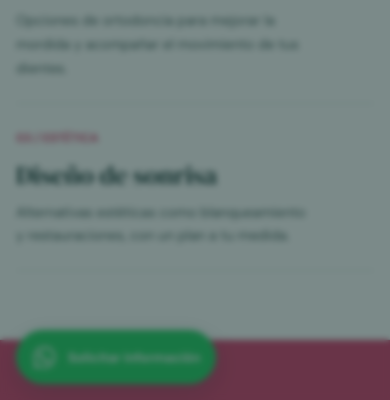
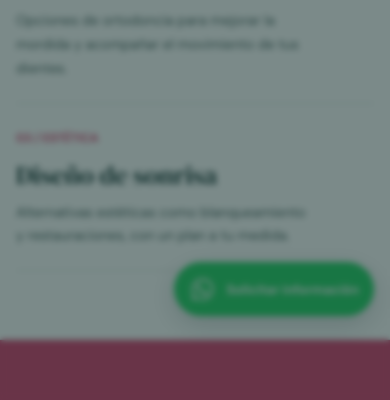
Before and after one commit to Sergio-Chavez301/dentissa, a Laravel app: template resources/views/home.blade.php in a window 390 px wide. Shown: the part 1536-1936 px from the top of the page. Run offline with Laravel 12, Linux system fonts and the light colour scheme; the template is opened without the code that fills it, so the values that code supplies are empty; a user stored in the database is signed in; data comes from the database, SQL or seed files in the repository.

Commit message:
feat: update WhatsApp bubble positioning for improved layout

```diff
--- a/resources/views/home.blade.php
+++ b/resources/views/home.blade.php
@@ -126,7 +126,7 @@
         .form-actions .button-outline { min-height: 46px; }
         .chat-launcher { position: fixed; right: 24px; bottom: 24px; z-index: 20; min-height: 54px; padding: 0 20px; border: 0; border-radius: 999px; color: var(--white); background: var(--rose); box-shadow: 0 8px 26px #102b2933; font-weight: 700; cursor: pointer; }
         .chat-launcher:hover { background: var(--rose-dark); }
-        .whatsapp-bubble { position: fixed; left: 24px; bottom: 24px; z-index: 20; min-height: 58px; display: inline-flex; align-items: center; justify-content: center; gap: 10px; padding: 0 18px; border: 0; border-radius: 999px; color: #fff; background: #25d366; box-shadow: 0 8px 26px #102b2933; font-size: 14px; font-weight: 700; text-decoration: none; transition: transform .2s ease, background .2s ease; }
+        .whatsapp-bubble { position: fixed; right: 24px; bottom: 94px; z-index: 20; min-height: 58px; display: inline-flex; align-items: center; justify-content: center; gap: 10px; padding: 0 18px; border: 0; border-radius: 999px; color: #fff; background: #25d366; box-shadow: 0 8px 26px #102b2933; font-size: 14px; font-weight: 700; text-decoration: none; transition: transform .2s ease, background .2s ease; }
         .whatsapp-bubble:hover { color: #fff; background: #1ebe5d; transform: translateY(-2px); }
         .whatsapp-bubble svg { width: 27px; height: 27px; flex: 0 0 auto; fill: currentColor; }
         .chat-panel { position: fixed; right: 24px; bottom: 90px; z-index: 20; width: min(380px, calc(100vw - 32px)); max-height: min(570px, calc(100vh - 120px)); display: flex; flex-direction: column; border: 1px solid var(--line); border-radius: 10px; background: var(--white); box-shadow: 0 18px 55px #102b2933; overflow: hidden; }
@@ -218,7 +218,7 @@
             .form-actions .button { width: 100%; }
             .chat-launcher { right: 16px; bottom: 16px; min-height: 50px; }
             .chat-panel { right: 16px; bottom: 78px; }
-            .whatsapp-bubble { left: 16px; bottom: 16px; min-height: 54px; padding: 0 15px; font-size: 13px; }
+            .whatsapp-bubble { right: 16px; bottom: 84px; min-height: 54px; padding: 0 15px; font-size: 13px; }
         }
         @media (prefers-reduced-motion: reduce) {
             *, *::before, *::after { scroll-behavior: auto !important; animation-duration: .01ms !important; animation-iteration-count: 1 !important; transition-duration: .01ms !important; }
```
